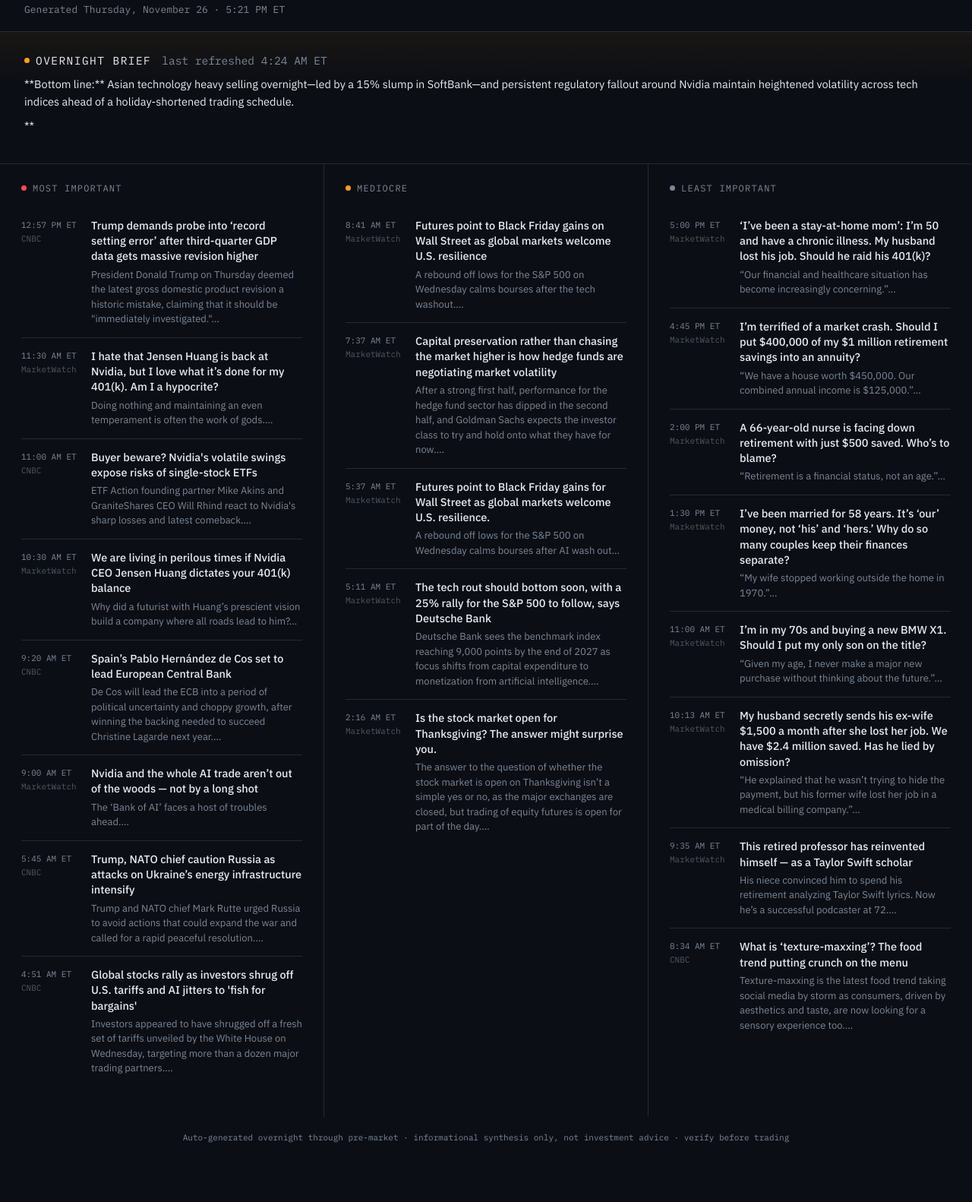
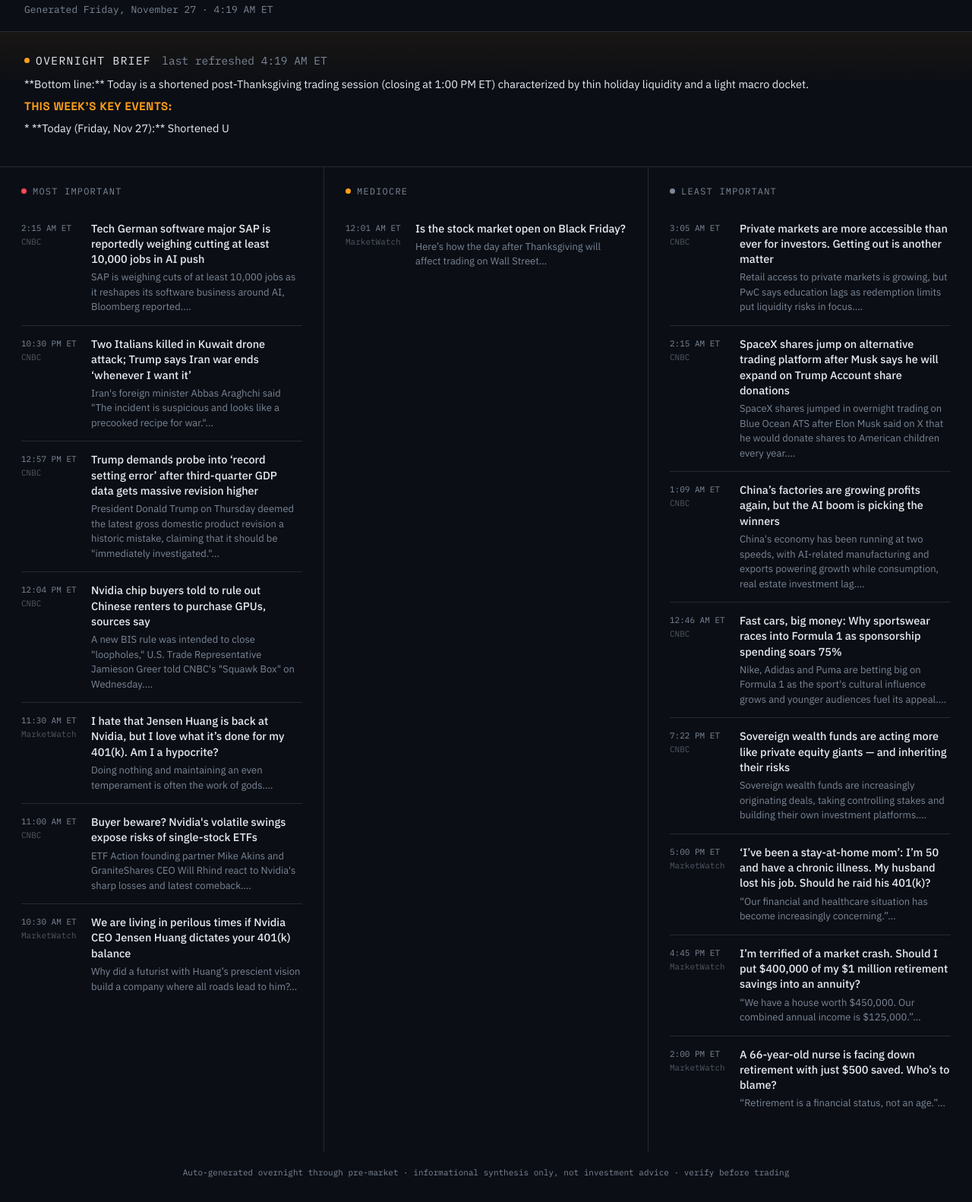
Before and after one commit to hassanjkhan24/morning-brief, a plain HTML site: page docs/index.html in a window 1280 px wide. Shown: the part 87-1669 px from the top of the page at 76% size. Before the commit the page ends 1623 px from the top, so only its background shows below. Drawn offline with Linux system fonts and the light colour scheme.

Commit message:
Update brief 2026-11-27 09:19 UTC

```diff
--- a/data/last_briefing.json
+++ b/data/last_briefing.json
@@ -1 +1 @@
-{"text": "**Bottom line:** Asian technology heavy selling overnight\u2014led by a 15% slump in SoftBank\u2014and persistent regulatory fallout around Nvidia maintain heightened volatility across tech indices ahead of a holiday-shortened trading schedule.\n\n**", "generated_at": "2026-11-25T09:24:30.561348+00:00"}
+{"text": "**Bottom line:** Today is a shortened post-Thanksgiving trading session (closing at 1:00 PM ET) characterized by thin holiday liquidity and a light macro docket. \n\n**This week's key events:**\n*   **Today (Friday, Nov 27):** Shortened U", "generated_at": "2026-11-27T09:19:20.445565+00:00"}
--- a/docs/index.html
+++ b/docs/index.html
@@ -207,25 +207,50 @@
       <h1>Today's Setup</h1>
 
     </div>
-    <p class="generated">Generated Thursday, November 26 &middot; 5:21 PM ET</p>
+    <p class="generated">Generated Friday, November 27 &middot; 4:19 AM ET</p>
   </header>
 
 
     <section class="briefing">
-      <p class="source-label"><span class="dot amber"></span>Overnight Brief <span class="refreshed">last refreshed 4:24 AM ET</span></p>
-      <p>**Bottom line:** Asian technology heavy selling overnight—led by a 15% slump in SoftBank—and persistent regulatory fallout around Nvidia maintain heightened volatility across tech indices ahead of a holiday-shortened trading schedule.</p>
-<p>**</p>
+      <p class="source-label"><span class="dot amber"></span>Overnight Brief <span class="refreshed">last refreshed 4:19 AM ET</span></p>
+      <p>**Bottom line:** Today is a shortened post-Thanksgiving trading session (closing at 1:00 PM ET) characterized by thin holiday liquidity and a light macro docket.</p>
+<h3>This week&#x27;s key events:</h3>
+<p>*   **Today (Friday, Nov 27):** Shortened U</p>
     </section>
   <main>
 
     <section>
       <p class="source-label"><span class="dot dot-major"></span>Most important</p>
 
+        <a class="item" href="https://www.cnbc.com/2026/11/27/sap-job-cuts-ai-restructuring.html" target="_blank" rel="noopener">
+          <div class="item-time">2:15 AM ET<span class="item-source">CNBC</span></div>
+          <div class="item-body">
+            <p class="item-title">Tech German software major SAP is reportedly weighing cutting at least 10,000 jobs in AI push</p>
+            <p class="item-summary">SAP is weighing cuts of at least 10,000 jobs as it reshapes its software business around AI, Bloomberg reported.&hellip;</p>
+          </div>
+        </a>
+
+        <a class="item" href="https://www.cnbc.com/2026/11/27/us-iran-war-trump-hormuz-italian-killed-trump.html" target="_blank" rel="noopener">
+          <div class="item-time">10:30 PM ET<span class="item-source">CNBC</span></div>
+          <div class="item-body">
+            <p class="item-title">Two Italians killed in Kuwait drone attack; Trump says Iran war ends ‘whenever I want it’</p>
+            <p class="item-summary">Iran&#x27;s foreign minister Abbas Araghchi said &quot;The incident is suspicious and looks like a precooked recipe for war.&quot;&hellip;</p>
+          </div>
+        </a>
+
         <a class="item" href="https://www.cnbc.com/2026/11/26/trump-gdp-revision-investigation.html" target="_blank" rel="noopener">
           <div class="item-time">12:57 PM ET<span class="item-source">CNBC</span></div>
           <div class="item-body">
             <p class="item-title">Trump demands probe into ‘record setting error’ after third-quarter GDP data gets massive revision higher</p>
             <p class="item-summary">President Donald Trump on Thursday deemed the latest gross domestic product revision a historic mistake, claiming that it should be &quot;immediately investigated.&quot;&hellip;</p>
+          </div>
+        </a>
+
+        <a class="item" href="https://www.cnbc.com/2026/11/26/neoclouds-nvidia-china-ai.html" target="_blank" rel="noopener">
+          <div class="item-time">12:04 PM ET<span class="item-source">CNBC</span></div>
+          <div class="item-body">
+            <p class="item-title">Nvidia chip buyers told to rule out Chinese renters to purchase GPUs, sources say</p>
+            <p class="item-summary">A new BIS rule was intended to close &quot;loopholes,&quot; U.S. Trade Representative Jamieson Greer told CNBC&#x27;s &quot;Squawk Box&quot; on Wednesday.&hellip;</p>
           </div>
         </a>
 
@@ -252,86 +277,62 @@
             <p class="item-summary">Why did a futurist with Huang’s prescient vision build a company where all roads lead to him?&hellip;</p>
           </div>
         </a>
-
-        <a class="item" href="https://www.cnbc.com/2026/11/26/pablo-hernandez-de-cos-ecb-president.html" target="_blank" rel="noopener">
-          <div class="item-time">9:20 AM ET<span class="item-source">CNBC</span></div>
-          <div class="item-body">
-            <p class="item-title">Spain’s Pablo Hernández de Cos set to lead European Central Bank</p>
-            <p class="item-summary">De Cos will lead the ECB into a period of political uncertainty and choppy growth, after winning the backing needed to succeed Christine Lagarde next year.&hellip;</p>
-          </div>
-        </a>
-
-        <a class="item" href="https://www.marketwatch.com/story/nvidia-and-the-whole-ai-trade-arent-out-of-the-woods-not-by-a-long-shot-bccc0025?mod=mw_rss_topstories" target="_blank" rel="noopener">
-          <div class="item-time">9:00 AM ET<span class="item-source">MarketWatch</span></div>
-          <div class="item-body">
-            <p class="item-title">Nvidia and the whole AI trade aren’t out of the woods — not by a long shot</p>
-            <p class="item-summary">The ‘Bank of AI’ faces a host of troubles ahead.&hellip;</p>
-          </div>
-        </a>
-
-        <a class="item" href="https://www.cnbc.com/2026/11/26/trump-nato-rutte-russia-ukraine-war.html" target="_blank" rel="noopener">
-          <div class="item-time">5:45 AM ET<span class="item-source">CNBC</span></div>
-          <div class="item-body">
-            <p class="item-title">Trump, NATO chief caution Russia as attacks on Ukraine’s energy infrastructure intensify</p>
-            <p class="item-summary">Trump and NATO chief Mark Rutte urged Russia to avoid actions that could expand the war and called for a rapid peaceful resolution.&hellip;</p>
-          </div>
-        </a>
-
-        <a class="item" href="https://www.cnbc.com/2026/11/26/stock-markets-today-.html" target="_blank" rel="noopener">
-          <div class="item-time">4:51 AM ET<span class="item-source">CNBC</span></div>
-          <div class="item-body">
-            <p class="item-title">Global stocks rally as investors shrug off U.S. tariffs and AI jitters to &#x27;fish for bargains&#x27;</p>
-            <p class="item-summary">Investors appeared to have shrugged off a fresh set of tariffs unveiled by the White House on Wednesday, targeting more than a dozen major trading partners.&hellip;</p>
-          </div>
-        </a>
     </section>
 
     <section>
       <p class="source-label"><span class="dot dot-medium"></span>Mediocre</p>
 
-        <a class="item" href="https://www.marketwatch.com/story/futures-point-to-black-friday-gains-for-wall-street-as-global-markets-welcome-u-s-resilience-ad6bcef2?mod=mw_rss_topstories" target="_blank" rel="noopener">
-          <div class="item-time">8:41 AM ET<span class="item-source">MarketWatch</span></div>
+        <a class="item" href="https://www.marketwatch.com/story/is-the-stock-market-open-on-black-friday-0a735c45?mod=mw_rss_topstories" target="_blank" rel="noopener">
+          <div class="item-time">12:01 AM ET<span class="item-source">MarketWatch</span></div>
           <div class="item-body">
-            <p class="item-title">Futures point to Black Friday gains on Wall Street as global markets welcome U.S. resilience</p>
-            <p class="item-summary">A rebound off lows for the S&amp;P 500 on Wednesday calms bourses after the tech washout.&hellip;</p>
-          </div>
-        </a>
-
-        <a class="item" href="https://www.marketwatch.com/story/capital-preservation-rather-than-chasing-the-market-higher-is-how-hedge-funds-are-negotiating-market-volatility-f4288b71?mod=mw_rss_topstories" target="_blank" rel="noopener">
-          <div class="item-time">7:37 AM ET<span class="item-source">MarketWatch</span></div>
-          <div class="item-body">
-            <p class="item-title">Capital preservation rather than chasing the market higher is how hedge funds are negotiating market volatility</p>
-            <p class="item-summary">After a strong first half, performance for the hedge fund sector has dipped in the second half, and Goldman Sachs expects the investor class to try and hold onto what they have for now.&hellip;</p>
-          </div>
-        </a>
-
-        <a class="item" href="https://www.marketwatch.com/story/futures-point-to-black-friday-gains-for-wall-street-as-global-markets-welcome-u-s-resilience-ad6bcef2?mod=mw_rss_topstories" target="_blank" rel="noopener">
-          <div class="item-time">5:37 AM ET<span class="item-source">MarketWatch</span></div>
-          <div class="item-body">
-            <p class="item-title">Futures point to Black Friday gains for Wall Street as global markets welcome U.S. resilience.</p>
-            <p class="item-summary">A rebound off lows for the S&amp;P 500 on Wednesday calms bourses after AI wash out&hellip;</p>
-          </div>
-        </a>
-
-        <a class="item" href="https://www.marketwatch.com/story/the-tech-rout-should-bottom-soon-with-a-25-rally-for-the-s-p-500-to-follow-says-deutsche-bank-c9070bf6?mod=mw_rss_topstories" target="_blank" rel="noopener">
-          <div class="item-time">5:11 AM ET<span class="item-source">MarketWatch</span></div>
-          <div class="item-body">
-            <p class="item-title">The tech rout should bottom soon, with a 25% rally for the S&amp;P 500 to follow, says Deutsche Bank</p>
-            <p class="item-summary">Deutsche Bank sees the benchmark index reaching 9,000 points by the end of 2027 as focus shifts from capital expenditure to monetization from artificial intelligence.&hellip;</p>
-          </div>
-        </a>
-
-        <a class="item" href="https://www.marketwatch.com/story/is-the-stock-market-open-for-thanksgiving-the-answer-might-surprise-you-e68114d4?mod=mw_rss_topstories" target="_blank" rel="noopener">
-          <div class="item-time">2:16 AM ET<span class="item-source">MarketWatch</span></div>
-          <div class="item-body">
-            <p class="item-title">Is the stock market open for Thanksgiving? The answer might surprise you.</p>
-            <p class="item-summary">The answer to the question of whether the stock market is open on Thanksgiving isn’t a simple yes or no, as the major exchanges are closed, but trading of equity futures is open for part of the day.&hellip;</p>
+            <p class="item-title">Is the stock market open on Black Friday?</p>
+            <p class="item-summary">Here’s how the day after Thanksgiving will affect trading on Wall Street&hellip;</p>
           </div>
         </a>
     </section>
 
     <section>
       <p class="source-label"><span class="dot dot-minor"></span>Least important</p>
+
+        <a class="item" href="https://www.cnbc.com/2026/11/27/private-markets-retail-investors-liquidity.html" target="_blank" rel="noopener">
+          <div class="item-time">3:05 AM ET<span class="item-source">CNBC</span></div>
+          <div class="item-body">
+            <p class="item-title">Private markets are more accessible than ever for investors. Getting out is another matter</p>
+            <p class="item-summary">Retail access to private markets is growing, but PwC says education lags as redemption limits put liquidity risks in focus.&hellip;</p>
+          </div>
+        </a>
+
+        <a class="item" href="https://www.cnbc.com/2026/11/27/spacex-shares-musk-donations.html" target="_blank" rel="noopener">
+          <div class="item-time">2:15 AM ET<span class="item-source">CNBC</span></div>
+          <div class="item-body">
+            <p class="item-title">SpaceX shares jump on alternative trading platform after Musk says he will expand on Trump Account share donations</p>
+            <p class="item-summary">SpaceX shares jumped in overnight trading on Blue Ocean ATS after Elon Musk said on X that he would donate shares to American children every year.&hellip;</p>
+          </div>
+        </a>
+
+        <a class="item" href="https://www.cnbc.com/2026/11/27/china-industrial-profits-october.html" target="_blank" rel="noopener">
+          <div class="item-time">1:09 AM ET<span class="item-source">CNBC</span></div>
+          <div class="item-body">
+            <p class="item-title">China’s factories are growing profits again, but the AI boom is picking the winners</p>
+            <p class="item-summary">China&#x27;s economy has been running at two speeds, with AI-related manufacturing and exports powering growth while consumption, real estate investment lag.&hellip;</p>
+          </div>
+        </a>
+
+        <a class="item" href="https://www.cnbc.com/2026/11/27/nike-formula-1-sportswear-brands-sponsorship-adidas-puma.html" target="_blank" rel="noopener">
+          <div class="item-time">12:46 AM ET<span class="item-source">CNBC</span></div>
+          <div class="item-body">
+            <p class="item-title">Fast cars, big money: Why sportswear races into Formula 1 as sponsorship spending soars 75%</p>
+            <p class="item-summary">Nike, Adidas and Puma are betting big on Formula 1 as the sport&#x27;s cultural influence grows and younger audiences fuel its appeal.&hellip;</p>
+          </div>
+        </a>
+
+        <a class="item" href="https://www.cnbc.com/2026/11/27/swf-private-equity-risks.html" target="_blank" rel="noopener">
+          <div class="item-time">7:22 PM ET<span class="item-source">CNBC</span></div>
+          <div class="item-body">
+            <p class="item-title">Sovereign wealth funds are acting more like private equity giants — and inheriting their risks</p>
+            <p class="item-summary">Sovereign wealth funds are increasingly originating deals, taking controlling stakes and building their own investment platforms.&hellip;</p>
+          </div>
+        </a>
 
         <a class="item" href="https://www.marketwatch.com/story/ive-been-a-stay-at-home-mom-im-50-and-have-a-chronic-illness-my-husband-lost-his-job-should-he-raid-his-401-k-63e59123?mod=mw_rss_topstories" target="_blank" rel="noopener">
           <div class="item-time">5:00 PM ET<span class="item-source">MarketWatch</span></div>
@@ -356,46 +357,6 @@
             <p class="item-summary">“Retirement is a financial status, not an age.”&hellip;</p>
           </div>
         </a>
-
-        <a class="item" href="https://www.marketwatch.com/story/ive-been-married-for-58-years-its-our-money-not-his-and-hers-why-dont-others-feel-the-same-c5745889?mod=mw_rss_topstories" target="_blank" rel="noopener">
-          <div class="item-time">1:30 PM ET<span class="item-source">MarketWatch</span></div>
-          <div class="item-body">
-            <p class="item-title">I’ve been married for 58 years. It’s ‘our’ money, not ‘his’ and ‘hers.’ Why do so many couples keep their finances separate?</p>
-            <p class="item-summary">“My wife stopped working outside the home in 1970.”&hellip;</p>
-          </div>
-        </a>
-
-        <a class="item" href="https://www.marketwatch.com/story/im-in-my-70s-and-buying-a-new-bmw-x1-should-i-put-my-only-son-on-the-title-25731040?mod=mw_rss_topstories" target="_blank" rel="noopener">
-          <div class="item-time">11:00 AM ET<span class="item-source">MarketWatch</span></div>
-          <div class="item-body">
-            <p class="item-title">I’m in my 70s and buying a new BMW X1. Should I put my only son on the title?</p>
-            <p class="item-summary">“Given my age, I never make a major new purchase without thinking about the future.”&hellip;</p>
-          </div>
-        </a>
-
-        <a class="item" href="https://www.marketwatch.com/story/my-husband-secretly-sends-his-ex-wife-1-500-a-month-after-she-lost-her-job-we-have-2-4-million-saved-has-he-lied-by-omission-ede1972a?mod=mw_rss_topstories" target="_blank" rel="noopener">
-          <div class="item-time">10:13 AM ET<span class="item-source">MarketWatch</span></div>
-          <div class="item-body">
-            <p class="item-title">My husband secretly sends his ex-wife $1,500 a month after she lost her job. We have $2.4 million saved. Has he lied by omission?</p>
-            <p class="item-summary">“He explained that he wasn’t trying to hide the payment, but his former wife lost her job in a medical billing company.”&hellip;</p>
-          </div>
-        </a>
-
-        <a class="item" href="https://www.marketwatch.com/story/this-retired-professor-has-reinvented-himself-as-a-taylor-swift-scholar-88456c8d?mod=mw_rss_topstories" target="_blank" rel="noopener">
-          <div class="item-time">9:35 AM ET<span class="item-source">MarketWatch</span></div>
-          <div class="item-body">
-            <p class="item-title">This retired professor has reinvented himself — as a Taylor Swift scholar</p>
-            <p class="item-summary">His niece convinced him to spend his retirement analyzing Taylor Swift lyrics. Now he’s a successful podcaster at 72.&hellip;</p>
-          </div>
-        </a>
-
-        <a class="item" href="https://www.cnbc.com/2026/11/26/texture-maxxing-food-trends-gen-z.html" target="_blank" rel="noopener">
-          <div class="item-time">8:34 AM ET<span class="item-source">CNBC</span></div>
-          <div class="item-body">
-            <p class="item-title">What is ‘texture-maxxing’? The food trend putting crunch on the menu</p>
-            <p class="item-summary">Texture-maxxing is the latest food trend taking social media by storm as consumers, driven by aesthetics and taste, are now looking for a sensory experience too.&hellip;</p>
-          </div>
-        </a>
     </section>
   </main>
   <footer>Auto-generated overnight through pre-market &middot; informational synthesis only, not investment advice &middot; verify before trading</footer>
```
Also changed, not shown: data/headline_log.json (+63 -196 lines).
